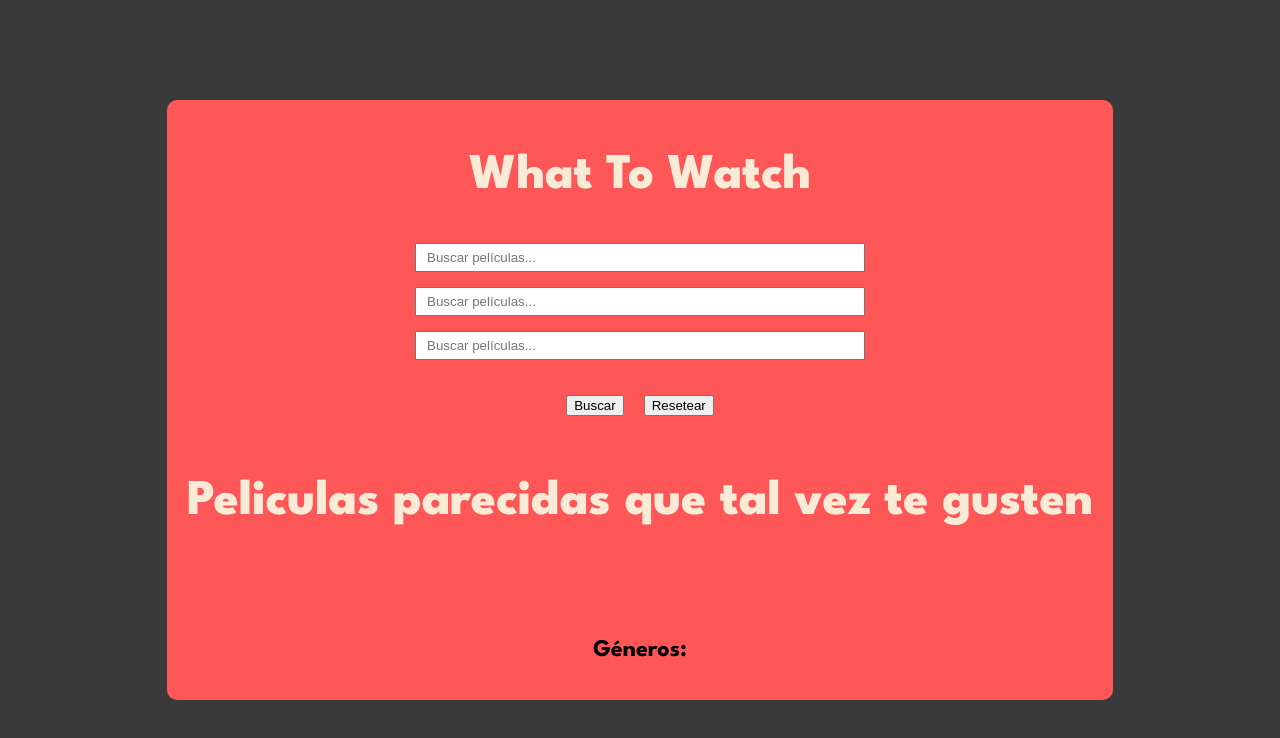
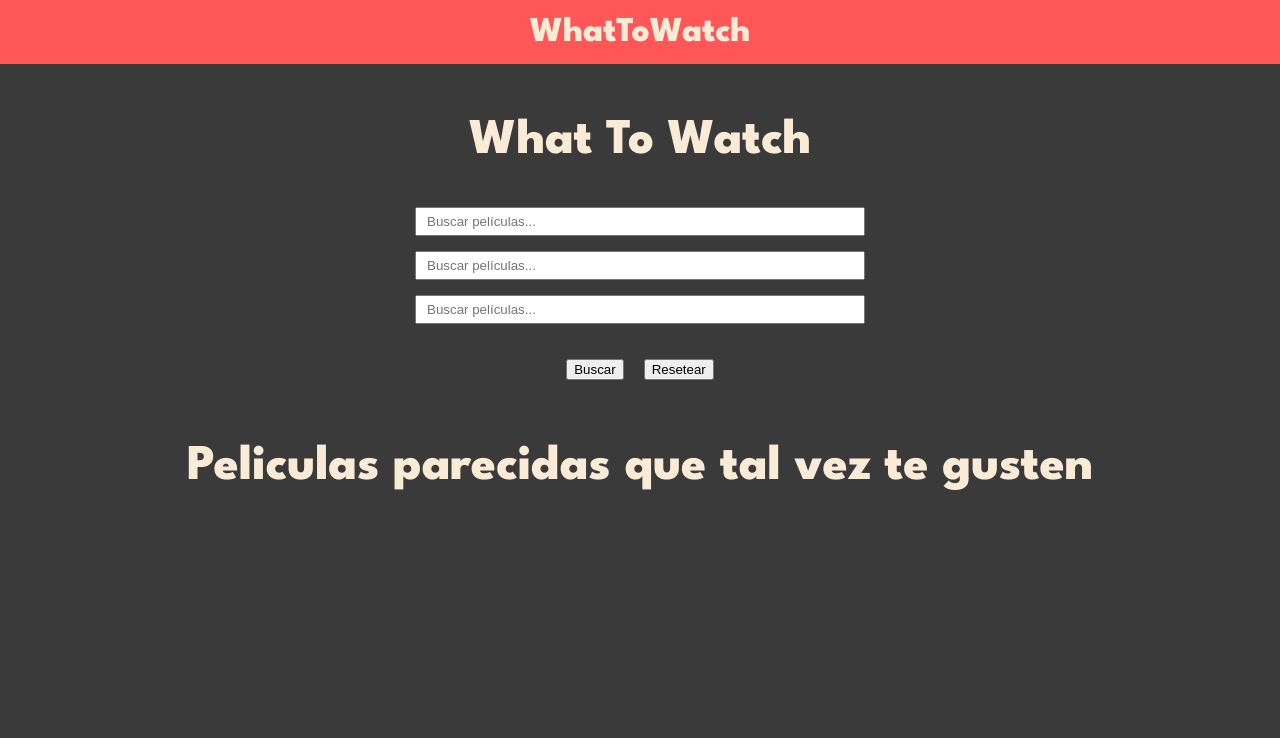
Before and after one commit to paugal/whattowatch, a React (Create React App) app: page / in a window 1280 px wide. Shown: the top 738 px of the page. Built offline with nearby package versions, Linux system fonts and the light colour scheme.

Commit message:
New style and TopNav

```diff
--- a/src/App.js
+++ b/src/App.js
@@ -2,6 +2,7 @@ import './style/App.css';
 import SelectThree from './components/SelectThree';
 import Recomendations from './components/Recomendations'
 import React, { useState } from 'react';
+import TopVar from './components/TopVar';
 
 function App() {
 
@@ -13,6 +14,7 @@ function App() {
 
   return (
     <div className="App">
+      <TopVar/>
       <div className="centeredDiv">
         <SelectThree updateSelectedMovies={updateSelectedMovies}/>
         <Recomendations selectedMovieIds={selectedMovies}/>
--- a/src/components/Poster.js
+++ b/src/components/Poster.js
@@ -7,7 +7,7 @@ import axios from 'axios';
 
 function Poster({ id, name }) {
   const [movie, setMovie] = useState([]);
-  const imgUrlM = "https://image.tmdb.org/t/p/w300/";
+  const imgUrlM = "https://image.tmdb.org/t/p/w400/";
 
   useEffect(() => {
     const fetchMovies = async () => {
@@ -49,7 +49,7 @@ function Poster({ id, name }) {
           alt={movie.title}
         />
       )}
-      <div>{name}</div>
+      <div className="border-overlay"></div>
     </iv>
   );
 }
--- a/src/components/Recomendations.js
+++ b/src/components/Recomendations.js
@@ -102,17 +102,6 @@ function Recomendations({ selectedMovieIds }) {
             <Poster key={movie.id} id={movie.id} name={movie.title} />
           ))}
         </div>
-
-        <div>
-          <h2>Géneros:</h2>
-          <ul>
-            {allGenres.map((genre, index) => (
-              <li key={index} style={{ fontWeight: commonGenres.includes(genre) ? 'bold' : 'normal' }}>
-                {genre}
-              </li>
-            ))}
-          </ul>
-        </div>
     </div>
   );
 }
--- /dev/null
+++ b/src/components/TopVar.js
@@ -0,0 +1,12 @@
+import '../style/App.css';
+
+
+function TopVar(){
+    return (
+        <div className='TopVarContainer'>
+            <div className='Logo'>WhatToWatch</div>
+        </div>
+    );
+}
+
+export default TopVar;
--- a/src/style/App.css
+++ b/src/style/App.css
@@ -1,9 +1,11 @@
+
+@import 'colores.css';
+
 .App {
   display: flex;
   justify-content: center;
-  align-items: center;
-  height: 100vh;
-  background-color: rgba(0, 0, 0, 0.774);
+  min-height: 100vh;
+  background-color: var(--coBack);
 
 }
 
@@ -14,13 +16,16 @@ h1{
 }
 
 .centeredDiv {
-  background-color: #FF5757;
+  background-color: var(--coBack);
   padding: 20px;
   border-radius: 10px;
   min-height: 400px;
   min-width: 800px;
   text-align: center;
   max-width: 1000px;
+  margin: 64px 0px 100px 0px;
+  position: relative;
+  z-index: 1;
 }
 
 .contentContainer {
@@ -44,3 +49,24 @@ label {
 body {
   font-family: 'League Spartan', serif;
 }
+
+
+.TopVarContainer{
+  width: 100%;
+  display: flex;
+  justify-content: center;
+  align-items: center;
+  position: fixed;
+  top: 0;
+  left: 0;
+  height: 64px;
+  z-index: 1000;
+  transition: top .2s linear;
+  background-color: var(--coPri);
+}
+
+.Logo{
+  color: antiquewhite;
+  font-weight: 800;
+  font-size: 35px;
+}
--- a/src/style/Poster.css
+++ b/src/style/Poster.css
@@ -1,4 +1,34 @@
-.posterContainer img{
-    height: 200px;
-    background-color: aliceblue ;
+@import 'colores.css';
+
+.posterContainer{
+    position: relative;
+    display: inline-block;
+    height: 231px;
+    width: 156px;
+    margin: 6px;
+    border-radius: 5%;
+    transition: border .1s linear;
 }
+
+.posterContainer:hover .border-overlay {
+    border-width: 5px; /* Ajusta el ancho del borde al pasar el ratón por encima */
+  }
+
+.posterContainer img {
+    display: block;
+    width: 100%;
+    height: 100%;
+    object-fit: cover;
+  }
+
+
+.border-overlay {
+    position: absolute;
+    top: 0;
+    left: 0;
+    right: 0;
+    bottom: 0;
+    transition: border .1s linear;
+    border: 2px solid var(--coPri); /* Ajusta el ancho y el color del borde según tus necesidades */
+    box-sizing: border-box; /* Asegura que el ancho del borde se incluya en el tamaño total del elemento */
+}
--- a/src/style/Recomendations.css
+++ b/src/style/Recomendations.css
@@ -1,4 +1,6 @@
 .recomendationBox{
     display: flex;
     flex-wrap: wrap;
+    overflow: auto;
+    justify-content: center;
 }
--- a/src/style/SearchBar.css
+++ b/src/style/SearchBar.css
@@ -1,6 +1,6 @@
-.BOX{
+@import 'colores.css';
 
-  }
+
 
 .inputStartPage {
   width: 450px;
@@ -19,7 +19,7 @@
 }
 
 .dropdownItemSearch:hover{
-    color: orange;
+  color: var(--coPri);
   background-color: #757981;
 }
 
--- /dev/null
+++ b/src/style/colores.css
@@ -0,0 +1,4 @@
+:root {
+    --coPri: #FF5757;
+    --coBack: #3A3A3A;
+  }
```
Lines whose indentation alone changed are shown as unchanged.
